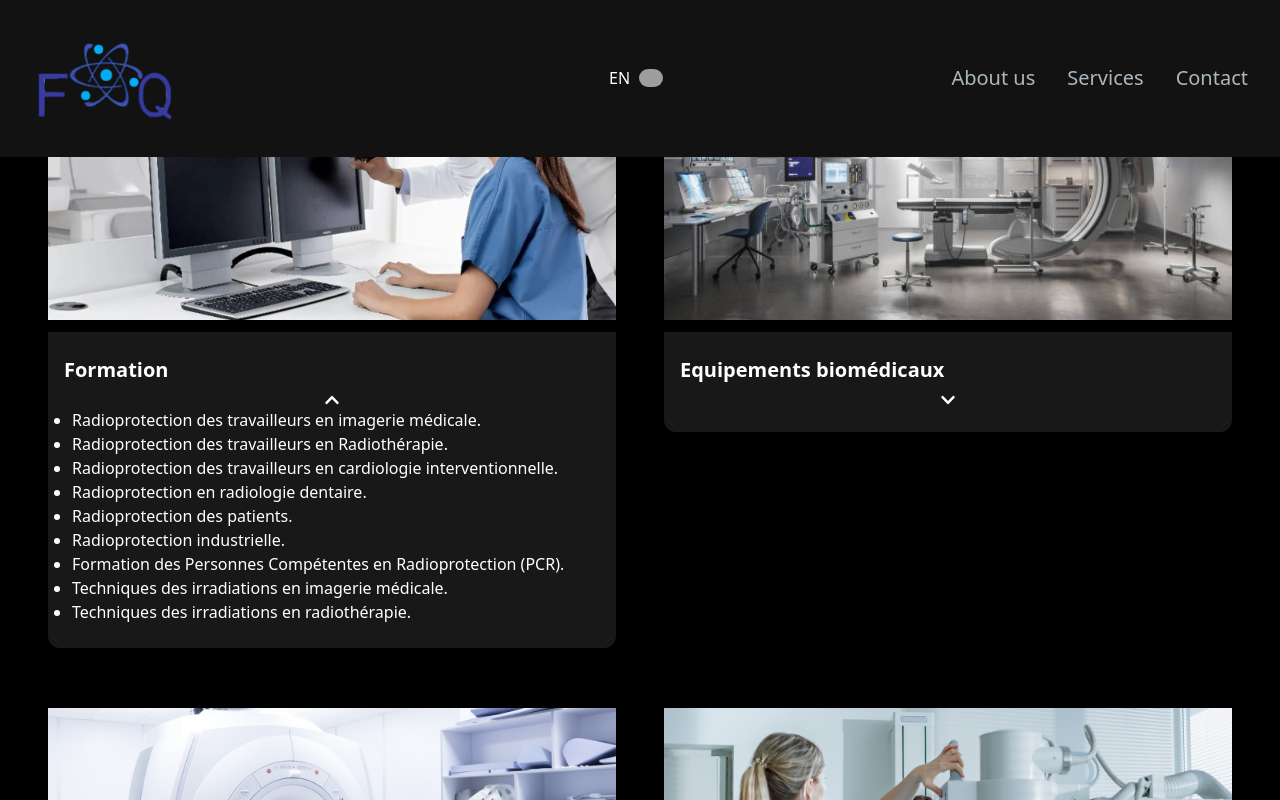
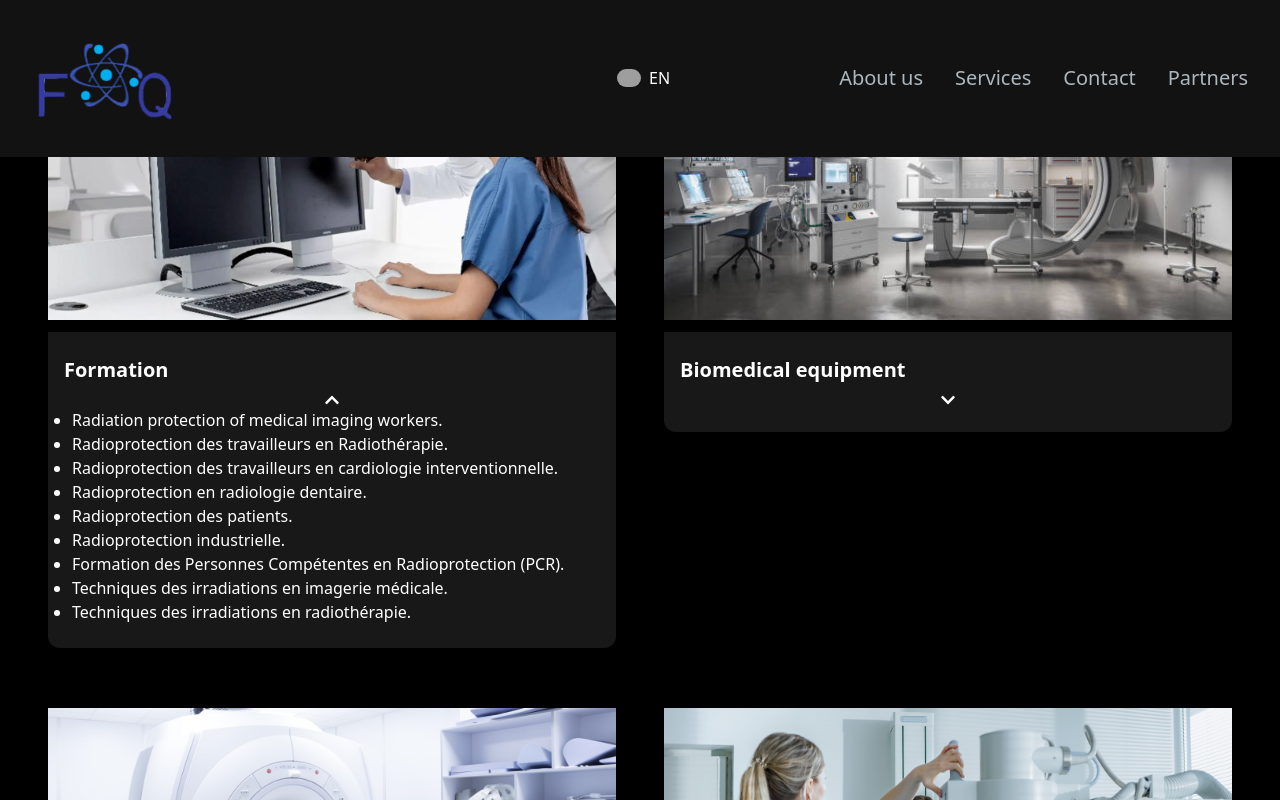
Before and after one commit to aboueloua/formed-quality, a Next.js app: page /en in a window 1280 px wide. Both pictures are taken after a click on the button 332 px from the left and 1660 px from the top of the page. Shown: the part 1260-2060 px from the top of the page. Built offline with nearby package versions, Linux system fonts and the light colour scheme; grey boxes are pictures that could not be loaded.

Commit message:
add partner section

```diff
--- a/messages/en.json
+++ b/messages/en.json
@@ -6,6 +6,15 @@
       "descAboutUS": "is a company specializing in consulting relating to the compliance of premises for the installation of Radiology, Radiotherapy and Nuclear Medicine equipment.",
       "OurServices": "Our services",
       "Services":"Services",
-      "Contact":"Contact"
+      "Contact":"Contact",
+      "Partenaires": "Partners",
+      "NosPartenaires":"Our partners",
+      "Accompagnement en Radioprotection": "Support in Radiation Protection",
+      "Contôle qualité": "Quality control",
+      "Equipements biomédicaux": "Biomedical equipment",
+      "Formation": "Formation",
+      "partnerDesc": "We’ve collaborated with amazing partners across various domains to help achieve their goals.",
+      "F1": "Radiation protection of medical imaging workers.",
+      "F2": "Radiation protection of radiotherapy workers."
     }
   }
--- a/messages/fr.json
+++ b/messages/fr.json
@@ -1,11 +1,20 @@
 {
     "Index": {
       "title": "est votre partenaire pour se conformer à la réglementation en Radioprotection.",
-      "aboutUs": "à propos de nous",
+      "aboutUs": "À propos de nous",
       "À propos de nous": "À propose de nous",
       "descAboutUS": "est une société spécialiste en consulting relatif à la mise en conformité des locaux pour l’installation des équipements de Radiologie, Radiothérapie et Médecine Nucléaire.",
       "OurServices": "Nos services",
       "Services":"Services",
-      "Contact":"Contact"
+      "Contact":"Contact",
+      "Partenaires":"Partenaires",
+      "NosPartenaires": "Nos partenaires",
+      "Accompagnement en Radioprotection": "Accompagnement en Radioprotection",
+      "Contôle qualité": "Contôle qualité",
+      "Equipements biomédicaux": "Equipements biomédicaux",
+      "Formation": "Formation",
+      "partnerDesc": "Nous avons collaboré avec des partenaires incroyables dans divers domaines pour les aider à atteindre leurs objectifs.",
+      "F1": "Radioprotection des travailleurs en imagerie médicale.",
+      "F2": "Radioprotection des travailleurs en Radiothérapie."
     }
   }
--- a/src/app/[locale]/components/LanguageSwitcher.jsx
+++ b/src/app/[locale]/components/LanguageSwitcher.jsx
@@ -26,6 +26,22 @@ const LanguageSwitcher = ({ className = "" }) => {
 
     return (
         <div className={`relative flex items-center ${className}`}>
+
+
+            {/* Selected Flag and Code */}
+            {currentLanguage && (
+                <div className="flex items-center ml-2">
+                    <Image
+                        src={currentLanguage.flag}
+                        alt={`${currentLanguage.code} flag`}
+                        width={24}
+                        height={24}
+                        className="rounded-full"
+                    />
+                    <span className="ml-2 text-white"></span>
+                </div>
+            )}
+
             {/* Dropdown */}
             <select
                 value={currentLocale}
@@ -42,20 +58,6 @@ const LanguageSwitcher = ({ className = "" }) => {
                     </option>
                 ))}
             </select>
-
-            {/* Selected Flag and Code */}
-            {currentLanguage && (
-                <div className="flex items-center ml-2">
-                    <Image
-                        src={currentLanguage.flag}
-                        alt={`${currentLanguage.code} flag`}
-                        width={24}
-                        height={24}
-                        className="rounded-full"
-                    />
-                    <span className="ml-2 text-white"></span>
-                </div>
-            )}
         </div>
     );
 };
--- a/src/app/[locale]/components/NavBar.jsx
+++ b/src/app/[locale]/components/NavBar.jsx
@@ -22,6 +22,10 @@ const navLinks = [
         title: "Contact",
         path: "#contact",
     },
+    {
+        title: "Partenaires",
+        path: "#parteners",
+    }
 ];
 
 const NavBar = () => {
--- /dev/null
+++ b/src/app/[locale]/components/PartnerSection.jsx
@@ -0,0 +1,64 @@
+"use client";
+
+import React from "react";
+import Image from "next/image";
+import {useTranslations} from 'next-intl';
+
+
+const partners = [
+    {
+        name: "Partner A",
+        domain: "Equipements biomédicaux",
+        logo: "/partners/partner-a.png",
+    },
+    {
+        name: "Partner B",
+        domain: "Contôle qualité",
+        logo: "/partners/partner-b.png",
+    },
+    {
+        name: "Partner C",
+        domain: "Accompagnement en Radioprotection",
+        logo: "/partners/partner-c.png",
+    },
+];
+
+const PartnersSection = () => {
+    const t = useTranslations('Index');
+    return (
+        <section className="py-16">
+            <div className="container mx-auto px-8">
+                {/* Section Header */}
+                <h2 className="text-center text-4xl font-semibold mb-8 text-white">{t('NosPartenaires')}</h2>
+                <p className="text-center text-lg mb-12 text-gray-300">
+                    {t('partnerDesc')}.
+                </p>
+
+                {/* Partner Cards */}
+                <div className="grid grid-cols-1 md:grid-cols-2 lg:grid-cols-3 gap-8">
+                    {partners.map((partner, index) => (
+                        <div
+                            key={index}
+                            className="bg-[#1e1e1e] p-6 rounded-lg shadow-md flex flex-col items-center text-center"
+                        >
+                            {/* Partner Logo */}
+                            <Image
+                                src={partner.logo}
+                                alt={`${partner.name} Logo`}
+                                width={120}
+                                height={120}
+                                className="rounded-full"
+                            />
+                            {/* Partner Name */}
+                            <h3 className="text-2xl font-medium mt-4 text-white">{partner.name}</h3>
+                            {/* Partner Domain */}
+                            <p className="text-gray-400 mt-2">{t(partner.domain)}</p>
+                        </div>
+                    ))}
+                </div>
+            </div>
+        </section>
+    );
+};
+
+export default PartnersSection;
--- a/src/app/[locale]/components/ServiceSection.jsx
+++ b/src/app/[locale]/components/ServiceSection.jsx
@@ -1,5 +1,12 @@
 import React from 'react'
 import ServiceCard from './ServiceCard'
+import {useTranslations} from 'next-intl';
+
+
+
+
+const ServiceSection = () => {
+  const t = useTranslations('Index');
 
   const services = [
     {
@@ -8,7 +15,7 @@ const services = [
       title: "Formation",
       description : (
         <ul className='list-disc pl-2'>
-          <li>Radioprotection des travailleurs en imagerie médicale.</li>
+            <li>{t('F1')}</li>
             <li>Radioprotection des travailleurs en Radiothérapie.</li>
             <li>Radioprotection des travailleurs en cardiologie interventionnelle.</li>
             <li>Radioprotection en radiologie dentaire.</li>
@@ -38,12 +45,9 @@ nucléaire, Radiothérapie, Radiologie.</li>
       title: "Contôle qualité",
       description : (
         <ul className='list-disc pl-2'>
-          <li>Contrôle qualité des appariels de la radiologie médicale : Radiologie
-Conventionnelle, Mammographie, Scanner.</li>
-          <li>Contrôle qualité des appariels de la médecine nucléaire : Activimètre, SPECT-
-CT, PET.</li>
-<li>Contrôle qualité des appariels de la radiothérapie : Accélérateur linéaire
-médicale, Projecteur de la source et TPS.</li>
+          <li>Contrôle qualité des appariels de la radiologie médicale : Radiologie Conventionnelle, Mammographie, Scanner.</li>
+          <li>Contrôle qualité des appariels de la médecine nucléaire : Activimètre, SPECT-CT, PET.</li>
+          <li>Contrôle qualité des appariels de la radiothérapie : Accélérateur linéaire médicale, Projecteur de la source et TPS.</li>
           <li>Commissionning et configuration des TPS en Radiothérapie.</li>
           <li>Calibration absolue de l’accélérateur linéaire.</li>
         </ul>
@@ -70,21 +74,17 @@ médicale, Projecteur de la source et TPS.</li>
       ),
     }
 
-
-
   ]
-
-const ServiceSection = () => {
   return (
     <>
         <h2 id = "services" className="text-center text-4xl font-bold text-white mt-4 mb-4">
-            Nos services
+            {t('OurServices')}
         </h2>
         <div className="grid md:grid-cols-2 gap-8 md:gap-12">
           {
             services.map((service, index) => (
               <div key={index}>
-                <ServiceCard imageUrl={service.image} title={service.title} href={service.href} description={service.description} />
+                <ServiceCard imageUrl={service.image} title={t(service.title)} href={service.href} description={service.description} />
               </div>
             ))
           }
--- a/src/app/[locale]/page.tsx
+++ b/src/app/[locale]/page.tsx
@@ -4,6 +4,8 @@ import PresentationSection from "./components/PresentationSection"
 import AboutSection from './components/AboutSection';
 import ServiceSection from './components/ServiceSection';
 import EmailSection from './components/EmailSection';
+import PartnerSection from './components/PartnerSection';
+
 
 
 export default function Index() {
@@ -15,6 +17,7 @@ export default function Index() {
         <PresentationSection></PresentationSection>
         <AboutSection/>
         <ServiceSection/>
+        <PartnerSection/>
         <EmailSection/>
       </div>
     </main>
```
Lines whose indentation alone changed are shown as unchanged.
